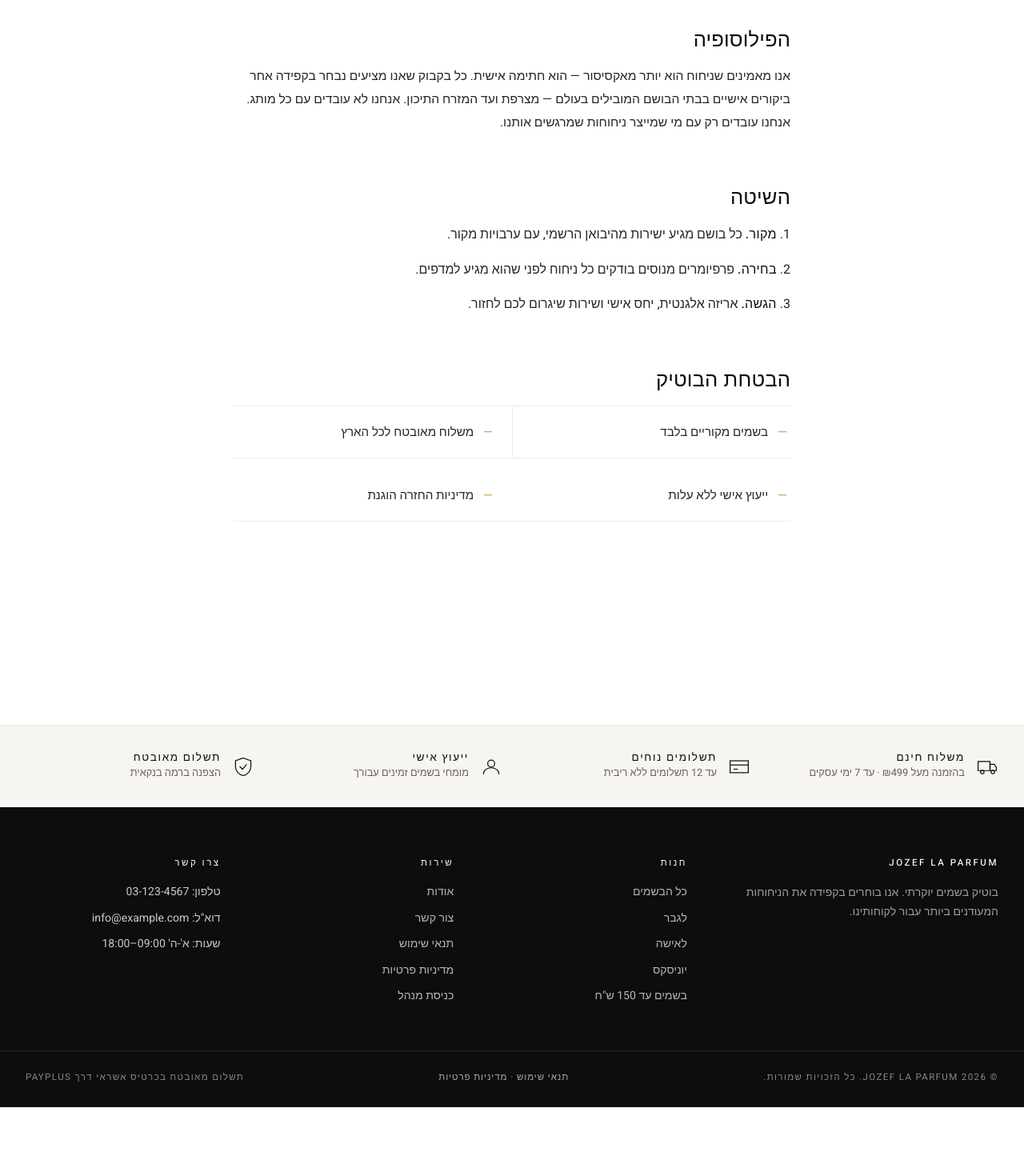
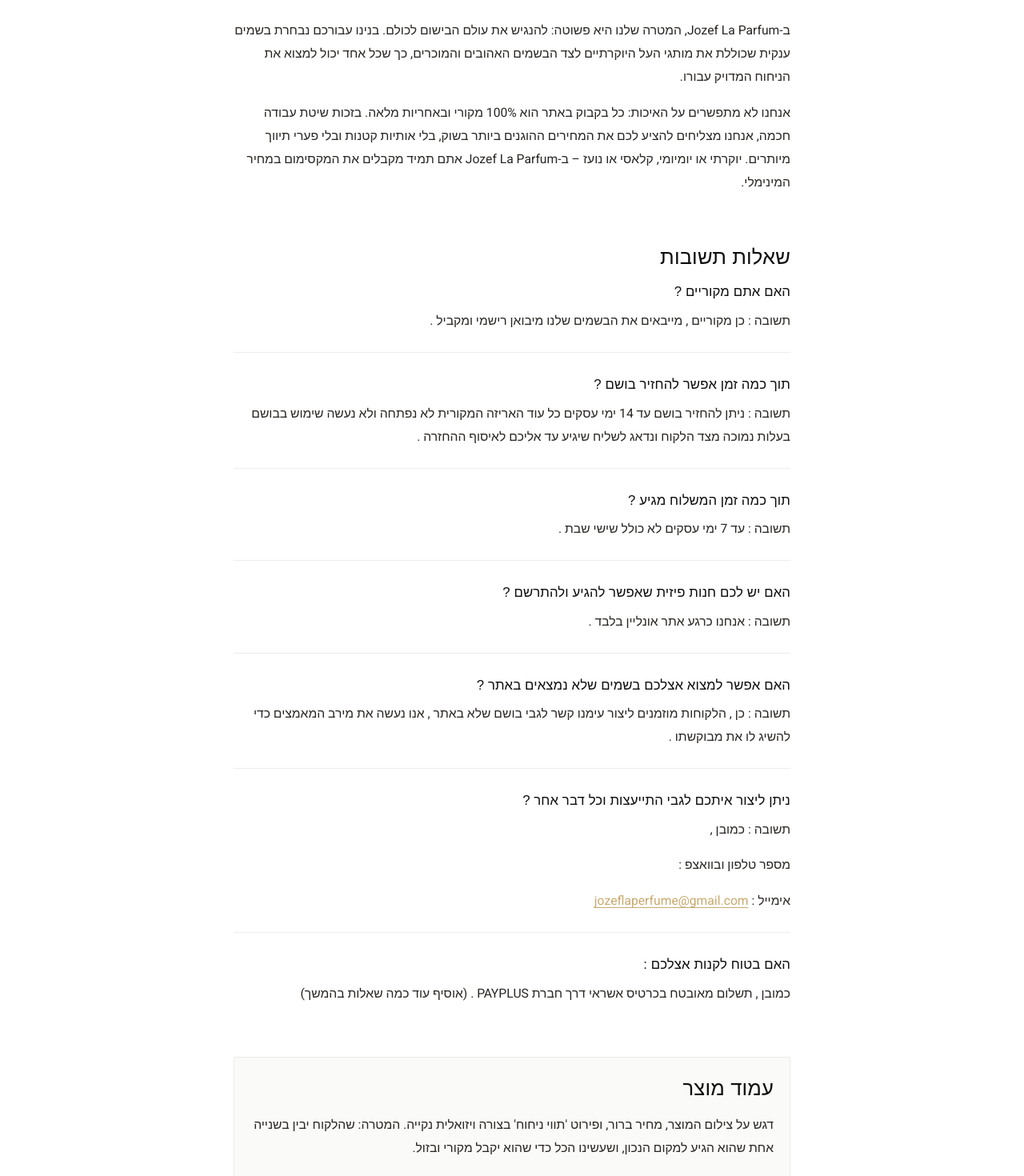
Before and after one commit to Omerf130/jozef-la-parfum, a Next.js app: page /about in a window 1280 px wide. Shown: the part 560-2030 px from the top of the page at 80% size. Before the commit the page ends 1944 px from the top, so only its background shows below. Built offline with nearby package versions, Linux system fonts and the light colour scheme; no server answers; a web font is replaced by a local one.

Commit message:
about content change

```diff
--- a/src/app/(site)/about/page.module.scss
+++ b/src/app/(site)/about/page.module.scss
@@ -33,6 +33,10 @@
     margin: 0 auto;
     font-size: 1rem;
     line-height: 1.85;
+  }
+
+  p + p {
+    margin-top: 1em;
   }
 
   @include md {
@@ -95,6 +99,65 @@
       letter-spacing: 0.02em;
     }
   }
+
+  p + p {
+    margin-top: 1em;
+  }
+}
+
+.faqItem {
+  margin-bottom: 28px;
+  padding-bottom: 24px;
+  border-bottom: 1px solid $color-border;
+
+  &:last-child {
+    margin-bottom: 0;
+    padding-bottom: 0;
+    border-bottom: 0;
+  }
+}
+
+.faqQ {
+  font-family: $font-display;
+  font-size: 1.05rem;
+  font-weight: 500;
+  margin: 0 0 10px;
+  color: $color-ink;
+  line-height: 1.4;
+}
+
+.faqA {
+  color: $color-text;
+  line-height: 1.85;
+  font-size: 0.98rem;
+
+  p {
+    margin: 0 0 0.6em;
+    color: inherit;
+    font-size: inherit;
+    line-height: inherit;
+  }
+
+  p:last-child {
+    margin-bottom: 0;
+  }
+
+  a {
+    color: $color-gold;
+    text-decoration: underline;
+    text-underline-offset: 3px;
+
+    &:hover {
+      color: $color-ink;
+    }
+  }
+}
+
+.noteSection {
+  padding: 24px 20px;
+  background: $color-bg-tint;
+  border: 1px solid $color-border;
+  border-radius: 2px;
 }
 
 .bullets {
--- a/src/app/(site)/about/page.tsx
+++ b/src/app/(site)/about/page.tsx
@@ -1,59 +1,117 @@
 import type { Metadata } from "next";
+import type { ReactNode } from "react";
 import styles from "./page.module.scss";
 
 export const metadata: Metadata = {
   title: "אודות",
-  description: "סיפורו של בוטיק הבשמים היוקרתי שלנו, הצוות והשיטה.",
+  description:
+    "Jozef La Parfum — מותגים ומחירים של פעם בחיים, מקורי בלבד. כל מותגי הבישום תחת קורת גג אחת.",
 };
+
+function FaqItem({ question, answer }: { question: string; answer: ReactNode }) {
+  return (
+    <div className={styles.faqItem}>
+      <h3 className={styles.faqQ}>{question}</h3>
+      <div className={styles.faqA}>{answer}</div>
+    </div>
+  );
+}
 
 export default function AboutPage() {
   return (
     <article className={styles.page}>
       <header className={styles.hero}>
-        <span className={styles.kicker}>הסיפור שלנו</span>
-        <h1>בוטיק של ניחוחות, סיפור של אהבה</h1>
+        <span className={styles.kicker}>Jozef La Parfum</span>
+        <h1>Jozef La Parfum</h1>
+        <p>מותגים ומחירים של פעם בחיים. מקורי בלבד.</p>
         <p>
-          לפני יותר מעשור התאהבנו בבשמים. לא בטרנדים — בריחות שמספרים סיפורים,
-          באמנות הניחוח שעוברת מדור לדור. הבוטיק שלנו הוא ביטוי לאהבה הזו.
+          כל מותגי הבישום תחת קורת גג אחת , מהיוקרה ועד היום יום , מקוריים בלבד ,
+          ובמחירים נגישים .
         </p>
       </header>
 
       <section className={styles.section}>
-        <h2>הפילוסופיה</h2>
         <p>
-          אנו מאמינים שניחוח הוא יותר מאקסיסור — הוא חתימה אישית. כל בקבוק שאנו
-          מציעים נבחר בקפידה אחר ביקורים אישיים בבתי הבושם המובילים בעולם — מצרפת
-          ועד המזרח התיכון. אנחנו לא עובדים עם כל מותג. אנחנו עובדים רק עם מי
-          שמייצר ניחוחות שמרגשים אותנו.
+          ב-Jozef La Parfum, המטרה שלנו היא פשוטה: להנגיש את עולם הבישום לכולם.
+          בנינו עבורכם נבחרת בשמים ענקית שכוללת את מותגי העל היוקרתיים לצד
+          הבשמים האהובים והמוכרים, כך שכל אחד יכול למצוא את הניחוח המדויק עבורו.
+        </p>
+        <p>
+          אנחנו לא מתפשרים על האיכות: כל בקבוק באתר הוא 100% מקורי ובאחריות מלאה.
+          בזכות שיטת עבודה חכמה, אנחנו מצליחים להציע לכם את המחירים ההוגנים ביותר
+          בשוק, בלי אותיות קטנות ובלי פערי תיווך מיותרים. יוקרתי או יומיומי, קלאסי
+          או נועז – ב-Jozef La Parfum אתם תמיד מקבלים את המקסימום במחיר המינימלי.
         </p>
       </section>
 
       <section className={styles.section}>
-        <h2>השיטה</h2>
-        <ol>
-          <li>
-            <strong>מקור.</strong> כל בושם מגיע ישירות מהיבואן הרשמי, עם ערבויות
-            מקור.
-          </li>
-          <li>
-            <strong>בחירה.</strong> פרפיומרים מנוסים בודקים כל ניחוח לפני שהוא
-            מגיע למדפים.
-          </li>
-          <li>
-            <strong>הגשה.</strong> אריזה אלגנטית, יחס אישי ושירות שיגרום לכם
-            לחזור.
-          </li>
-        </ol>
+        <h2>שאלות תשובות</h2>
+        <FaqItem
+          question="האם אתם מקוריים ?"
+          answer={
+            <p>
+              תשובה : כן מקוריים , מייבאים את הבשמים שלנו מיבואן רישמי ומקביל .
+            </p>
+          }
+        />
+        <FaqItem
+          question="תוך כמה זמן אפשר להחזיר בושם ?"
+          answer={
+            <p>
+              תשובה : ניתן להחזיר בושם עד 14 ימי עסקים כל עוד האריזה המקורית לא
+              נפתחה ולא נעשה שימוש בבושם בעלות נמוכה מצד הלקוח ונדאג לשליח שיגיע
+              עד אליכם לאיסוף ההחזרה .
+            </p>
+          }
+        />
+        <FaqItem
+          question="תוך כמה זמן המשלוח מגיע ?"
+          answer={<p>תשובה : עד 7 ימי עסקים לא כולל שישי שבת .</p>}
+        />
+        <FaqItem
+          question="האם יש לכם חנות פיזית שאפשר להגיע ולהתרשם ?"
+          answer={<p>תשובה : אנחנו כרגע אתר אונליין בלבד .</p>}
+        />
+        <FaqItem
+          question="האם אפשר למצוא אצלכם בשמים שלא נמצאים באתר ?"
+          answer={
+            <p>
+              תשובה : כן , הלקוחות מוזמנים ליצור עימנו קשר לגבי בושם שלא באתר ,
+              אנו נעשה את מירב המאמצים כדי להשיג לו את מבוקשתו .
+            </p>
+          }
+        />
+        <FaqItem
+          question="ניתן ליצור איתכם לגבי התייעצות וכל דבר אחר ?"
+          answer={
+            <>
+              <p>תשובה : כמובן ,</p>
+              <p>מספר טלפון ובוואצפ :</p>
+              <p>
+                אימייל :{" "}
+                <a href="mailto:jozeflaperfume@gmail.com">jozeflaperfume@gmail.com</a>
+              </p>
+            </>
+          }
+        />
+        <FaqItem
+          question="האם בטוח לקנות אצלכם :"
+          answer={
+            <p>
+              כמובן , תשלום מאובטח בכרטיס אשראי דרך חברת PAYPLUS . (אוסיף עוד כמה
+              שאלות בהמשך)
+            </p>
+          }
+        />
       </section>
 
-      <section className={styles.section}>
-        <h2>הבטחת הבוטיק</h2>
-        <ul className={styles.bullets}>
-          <li>בשמים מקוריים בלבד</li>
-          <li>משלוח מאובטח לכל הארץ</li>
-          <li>ייעוץ אישי ללא עלות</li>
-          <li>מדיניות החזרה הוגנת</li>
-        </ul>
+      <section className={`${styles.section} ${styles.noteSection}`}>
+        <h2>עמוד מוצר</h2>
+        <p>
+          דגש על צילום המוצר, מחיר ברור, ופירוט &apos;תווי ניחוח&apos; בצורה
+          ויזואלית נקייה. המטרה: שהלקוח יבין בשנייה אחת שהוא הגיע למקום הנכון,
+          ושעשינו הכל כדי שהוא יקבל מקורי ובזול.
+        </p>
       </section>
     </article>
   );
```
